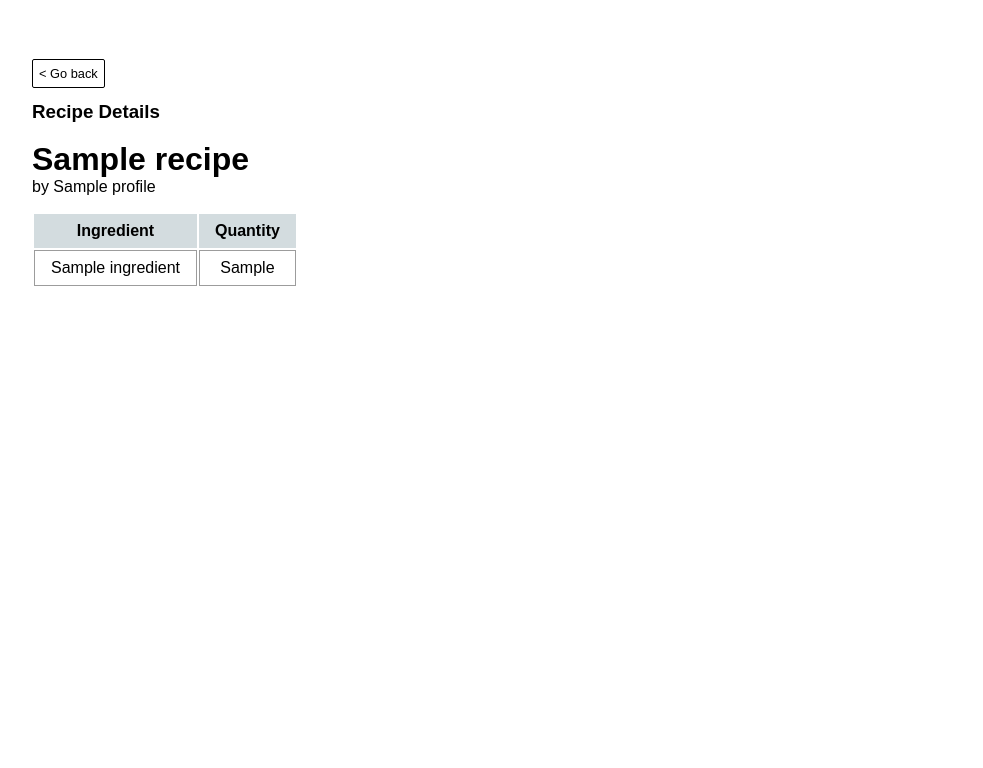
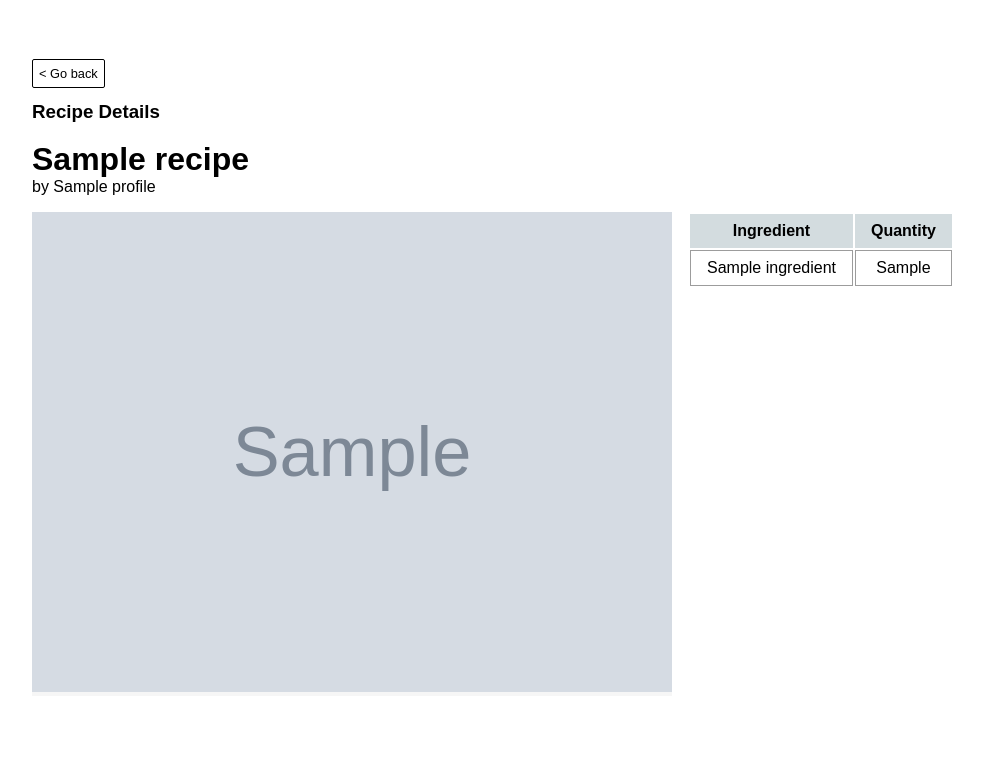
Before and after one commit to Angelo-Funelas/recipebook-funelas-martinangelo, a Django app: page /recipe/1 in a window 1280 px wide. Shown: the part 92-860 px from the top of the page, without its empty margins (32-1015 px from the left). Before the commit the page ends 378 px from the top, so only its background shows below. Run offline with Django 4.2, Linux system fonts and the light colour scheme; a user stored in the database is signed in; tables that the repository leaves empty hold one stand-in row (values such as "Sample post"); grey boxes marked "Sample" are stand-in pictures.

Commit message:
Added images to templates

```diff
--- a/recipebook/ledger/templates/base.html
+++ b/recipebook/ledger/templates/base.html
@@ -38,7 +38,7 @@
             font-size: 1.2rem;
         }
         article div {
-            background-color: #d3dcdf;
+            background-color: #ebeded;
             aspect-ratio: 1;
             display: grid;
             grid-template-rows: 8fr 2fr;
@@ -50,6 +50,7 @@
         }
         .recipe-img {
             background-color: white;
+            width: 100%;
         }
         main {
             margin: 4rem;
@@ -80,6 +81,41 @@
         main > p {
             margin-bottom: 1rem;
         }
+        #recipe-gallery {
+            display: grid;
+            width: 40rem;
+            gap: .5rem;
+            grid-template-columns: 1fr;
+            grid-template-rows: auto 1fr;
+            overflow: hidden;
+        }
+        #recipe-gallery > div {
+            background-color: #f6f6f6;
+        }
+        #recipe-gallery > div:nth-child(1) > img {
+            width: 100%;
+            object-fit: contain;
+
+        }
+        #recipe-gallery > div:nth-child(2) {
+            height: 100%;
+            width: 100%;
+            overflow-x: auto;
+            display: flex;
+            gap: 1rem;
+            justify-items: center;
+        }
+        #recipe-gallery > div:nth-child(2) > img {
+            height: 100%;
+            width: 10rem;
+            object-fit: contain;
+        }
+        #recipe-info-container {
+            display: grid;
+            gap: 1rem;
+            grid-template-columns: auto 1fr;
+            grid-template-rows: 1fr;
+        }
     </style>
 </head>
 <body>
--- a/recipebook/ledger/templates/index.html
+++ b/recipebook/ledger/templates/index.html
@@ -6,7 +6,7 @@
     <article>
         {% if recipes %}
             {% for recipe in recipes %}
-                <a href="{{recipe.get_absolute_url}}"><div><img src="" class="recipe-img"><p>{{recipe.name}}</p></div></a>
+                <a href="{{recipe.get_absolute_url}}"><div><img src="{{recipe.images.first.image.url}}" alt="{{recipe.images.first.description}}" class="recipe-img"><p>{{recipe.name}}</p></div></a>
             {% endfor %}
         {% else %}
             <h3>Sorry, no recipes found.</h3>
--- a/recipebook/ledger/templates/recipe.html
+++ b/recipebook/ledger/templates/recipe.html
@@ -1,10 +1,28 @@
 {% extends "base.html" %}
 {% load static %}
-{% block title %}{{recipe.name}} Recipe{% endblock %}
+{% block title %}{{ recipe.name }} Recipe{% endblock %}
 {% block body %}
     <a href="{% url 'index' %}" class="nav-link">< Go back</a><h3>Recipe Details</h3>
-    <h1>{{recipe.name}}</h1>
-    <p>by {{recipe.author.name}}</p>
+    <h1>{{ recipe.name }}</h1>
+    <p>by {{ recipe.author.name }}</p>
+    <div id="recipe-info-container">
+        <div id="recipe-gallery">
+            {% if recipe.images %}
+                <div>
+                    <img src="{{ recipe.images.first.image.url }}" alt="{{ recipe.images.first.description }}">
+                </div>
+                <div>
+                    {% for image in recipe.images.all %}
+                        {% if not forloop.first %}
+                            <img src="{{ image.image.url }}" alt="{{ image.description }}">
+                            <img src="{{ image.image.url }}" alt="{{ image.description }}">
+                            <img src="{{ image.image.url }}" alt="{{ image.description }}">
+                        {% endif %}
+                    {% endfor %}
+                </div>
+            {% endif %}
+        </div>
+        <div>
             <table>
                 {% if ingredients %}
                     <tr>
@@ -13,10 +31,10 @@
                     </tr>
                     {% for ingredient in ingredients %}
                         <tr>
-                    <td>{{ingredient.ingredient.name}}</td>
+                            <td>{{ ingredient.ingredient.name }}</td>
                             <td>
                                 {% if ingredient.quantity %}
-                            {{ingredient.quantity}}
+                                    {{ ingredient.quantity }}
                                 {% else %}
                                     -----
                                 {% endif %}
@@ -27,4 +45,6 @@
                     <h3>Sorry, this recipe doesn't have ingredients yet.</h3>
                 {% endif %}
             </table>
+        </div>
+    </div>
 {% endblock %}
--- a/recipebook/ledger/views.py
+++ b/recipebook/ledger/views.py
@@ -1,6 +1,6 @@
 from django.shortcuts import render
 from django.contrib.auth.decorators import login_required
-from .models import *
+from .models import Recipe
 
 # Create your views here.
 @login_required
```
Also changed, not shown: recipebook/images/Screenshot_2025-04-06_233502.png (deleted). Lines whose indentation alone changed are shown as unchanged.
